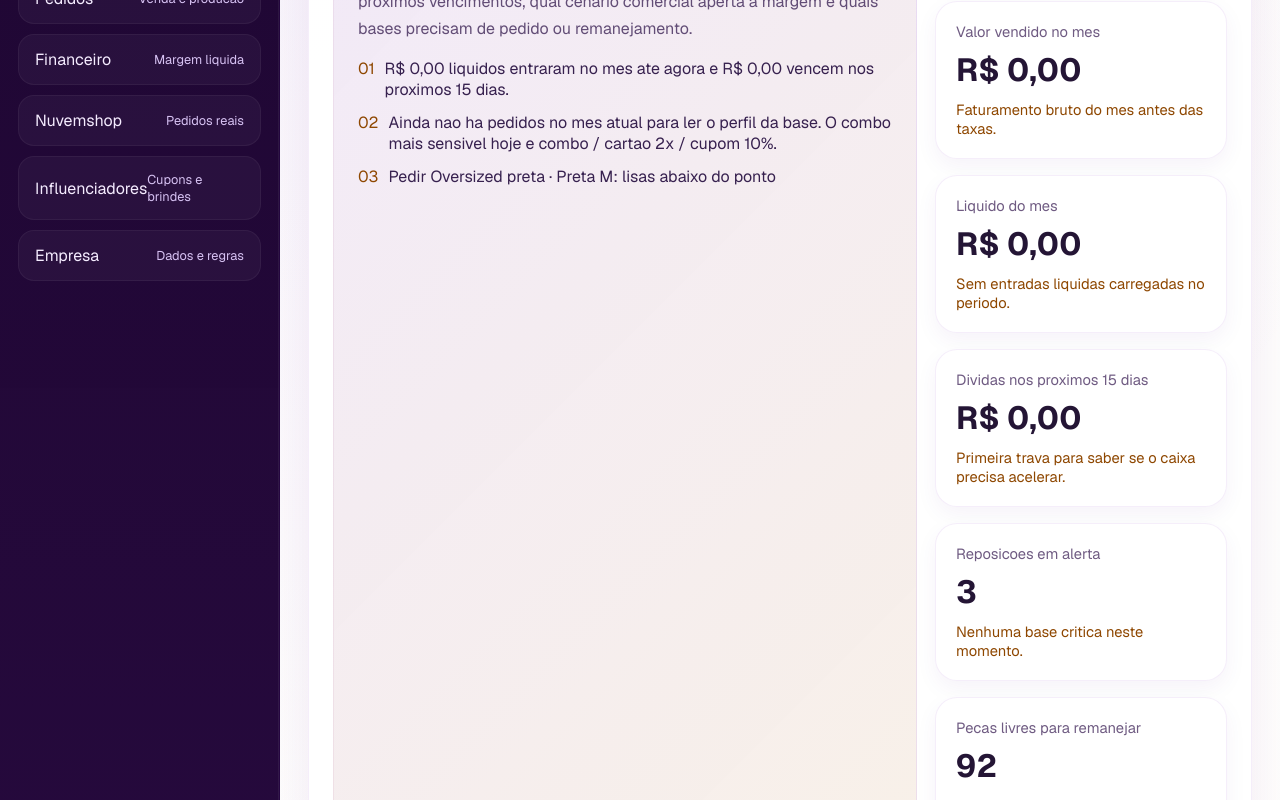
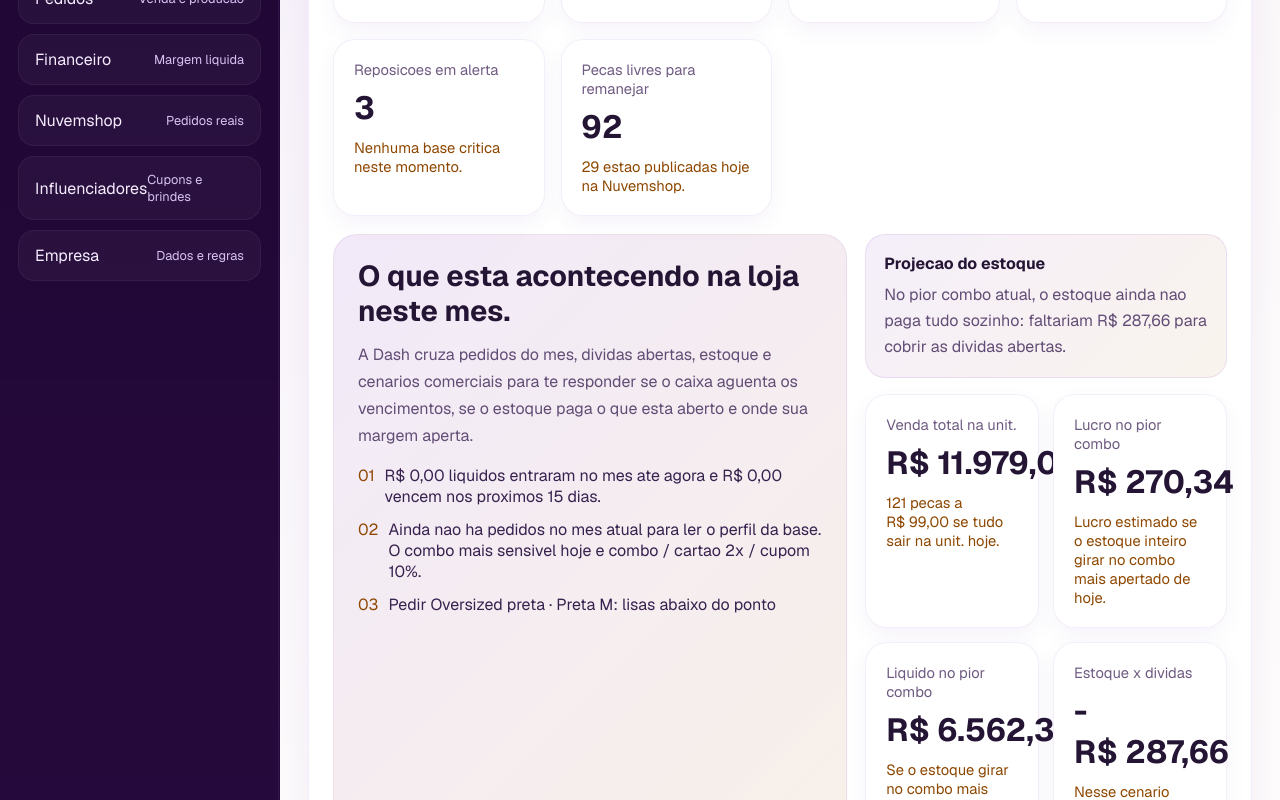
Before and after one commit to TwinexTecnologia/Repeticao-maxima, a Next.js app in the folder web/: page / in a window 1280 px wide. Shown: the part 360-1160 px from the top of the page. Built offline with nearby package versions, Linux system fonts and the light colour scheme; no server answers.

Commit message:
feat: reorganiza topo e compacta cenarios

```diff
--- a/web/src/app/page.tsx
+++ b/web/src/app/page.tsx
@@ -54,14 +54,23 @@ export default async function Home() {
       currentPath="/"
     >
       <section className={styles.section}>
-        <div className={styles.hero}>
+        <div className={styles.metricGrid}>
+          {snapshot.topMetrics.map((metric) => (
+            <article key={metric.label} className={styles.metricCard}>
+              <div className={styles.metricLabel}>{metric.label}</div>
+              <div className={styles.metricValue}>{metric.value}</div>
+              <div className={styles.metricHint}>{metric.detail}</div>
+            </article>
+          ))}
+        </div>
+
+        <div className={styles.heroCompact}>
           <div className={styles.heroCard}>
             <h2>O que esta acontecendo na loja neste mes.</h2>
             <p>
-              A Dash agora cruza pedidos do mes, dividas abertas, custos e
-              cobertura do estoque para te responder tres coisas: se o caixa
-              aguenta os proximos vencimentos, qual cenario comercial aperta a
-              margem e quais bases precisam de pedido ou remanejamento.
+              A Dash cruza pedidos do mes, dividas abertas, estoque e cenarios
+              comerciais para te responder se o caixa aguenta os vencimentos, se
+              o estoque paga o que esta aberto e onde sua margem aperta.
             </p>
             <div className={styles.heroBulletList}>
               {snapshot.heroBullets.map((bullet, index) => (
@@ -74,13 +83,20 @@ export default async function Home() {
           </div>
 
           <div className={styles.stack}>
-            {snapshot.topMetrics.map((metric) => (
+            <div className={styles.callout}>
+              <h3>Projecao do estoque</h3>
+              <p>{snapshot.stockProjectionSummary}</p>
+            </div>
+
+            <div className={styles.metricGridCompact}>
+              {snapshot.stockProjectionMetrics.map((metric) => (
                 <article key={metric.label} className={styles.metricCard}>
                   <div className={styles.metricLabel}>{metric.label}</div>
                   <div className={styles.metricValue}>{metric.value}</div>
                   <div className={styles.metricHint}>{metric.detail}</div>
                 </article>
               ))}
+            </div>
           </div>
         </div>
       </section>
@@ -194,26 +210,26 @@ export default async function Home() {
           ))}
         </div>
 
-        <div className={styles.tableWrap}>
-          <table className={styles.table}>
+        <div className={`${styles.tableWrap} ${styles.scenarioTableWrap}`}>
+          <table className={`${styles.table} ${styles.scenarioTable}`}>
             <thead>
               <tr>
                 <th>Cenario</th>
                 <th>Composicao</th>
                 <th>Qtd</th>
                 <th>Valor</th>
-                <th>Taxa paga</th>
+                <th>Taxa</th>
                 <th>% taxa</th>
                 <th>Liquido</th>
                 <th>Custo</th>
                 <th>Lucro</th>
                 <th>Margem</th>
-                <th>Influenciador</th>
+                <th>Influ.</th>
                 <th>Atleta</th>
-                <th>Lucro c/ influ</th>
-                <th>Margem c/ influ</th>
-                <th>Lucro c/ atleta</th>
-                <th>Margem c/ atleta</th>
+                <th>Lucro infl.</th>
+                <th>Margem infl.</th>
+                <th>Lucro atleta</th>
+                <th>Margem atleta</th>
               </tr>
             </thead>
             <tbody>
@@ -236,7 +252,7 @@ export default async function Home() {
                   <td className={styles.tableCellTight}>
                     <strong>{formatPercent(row.influencerPercent)}</strong>
                     <div>{formatMoney(row.influencerBenefitValue)}</div>
-                    <div>Custo est. {formatMoney(row.influencerBenefitCost)}</div>
+                    <div>custo {formatMoney(row.influencerBenefitCost)}</div>
                   </td>
                   <td className={styles.tableCellTight}>
                     <strong>{formatPercent(row.athleteTotalPercent)}</strong>
@@ -245,7 +261,7 @@ export default async function Home() {
                       {formatMoney(row.athleteProductBenefitValue)} roupa +{" "}
                       {formatMoney(row.athleteSupportBenefitValue)} apoio
                     </div>
-                    <div>Custo est. {formatMoney(row.athleteTotalBenefitCost)}</div>
+                    <div>custo {formatMoney(row.athleteTotalBenefitCost)}</div>
                   </td>
                   <td className={getProfitToneClass(row.influencerAdjustedMarginPercent)}>
                     {formatMoney(row.influencerAdjustedProfit)}
@@ -390,6 +406,46 @@ function buildHomeSnapshot(params: {
 
   const customerSummary = buildCustomerMetrics(orders);
   const comboDefinitions = buildRealComboDefinitions(comboRules, unitPrice);
+  const unitaryFullPixScenario = buildUnitMixScenarioRow({
+    config,
+    title: "Unitaria Full / Pix / Sem cupom",
+    basePrice: config.unitPrice,
+    fullCount: 1,
+    minimalCount: 0,
+    feePercent: config.nuvemPixPercent,
+    fixedFee: config.nuvemPixFixed,
+    discountPercent: 0,
+  });
+  const unitaryFullCardScenario = buildUnitMixScenarioRow({
+    config,
+    title: "Unitaria Full / Cartao 2x / Cupom 10%",
+    basePrice: config.unitPrice,
+    fullCount: 1,
+    minimalCount: 0,
+    feePercent: config.nuvemCard2Percent,
+    fixedFee: config.nuvemCard2Fixed,
+    discountPercent: config.couponPercent,
+  });
+  const unitaryMinimalPixScenario = buildUnitMixScenarioRow({
+    config,
+    title: "Unitaria Minimalista / Pix / Sem cupom",
+    basePrice: config.unitPrice,
+    fullCount: 0,
+    minimalCount: 1,
+    feePercent: config.nuvemPixPercent,
+    fixedFee: config.nuvemPixFixed,
+    discountPercent: 0,
+  });
+  const unitaryMinimalCardScenario = buildUnitMixScenarioRow({
+    config,
+    title: "Unitaria Minimalista / Cartao 2x / Cupom 10%",
+    basePrice: config.unitPrice,
+    fullCount: 0,
+    minimalCount: 1,
+    feePercent: config.nuvemCard2Percent,
+    fixedFee: config.nuvemCard2Fixed,
+    discountPercent: config.couponPercent,
+  });
   const comboScenarioRows = comboDefinitions.flatMap((definition) => [
     buildComboMixScenarioRow({
       config,
@@ -447,46 +503,10 @@ function buildHomeSnapshot(params: {
       mixLabel: `${config.comboQuantity} full`,
     });
   const strategicScenarioRows = [
-    buildUnitMixScenarioRow({
-      config,
-      title: "Unitaria Full / Pix / Sem cupom",
-      basePrice: config.unitPrice,
-      fullCount: 1,
-      minimalCount: 0,
-      feePercent: config.nuvemPixPercent,
-      fixedFee: config.nuvemPixFixed,
-      discountPercent: 0,
-    }),
-    buildUnitMixScenarioRow({
-      config,
-      title: "Unitaria Full / Cartao 2x / Cupom 10%",
-      basePrice: config.unitPrice,
-      fullCount: 1,
-      minimalCount: 0,
-      feePercent: config.nuvemCard2Percent,
-      fixedFee: config.nuvemCard2Fixed,
-      discountPercent: config.couponPercent,
-    }),
-    buildUnitMixScenarioRow({
-      config,
-      title: "Unitaria Minimalista / Pix / Sem cupom",
-      basePrice: config.unitPrice,
-      fullCount: 0,
-      minimalCount: 1,
-      feePercent: config.nuvemPixPercent,
-      fixedFee: config.nuvemPixFixed,
-      discountPercent: 0,
-    }),
-    buildUnitMixScenarioRow({
-      config,
-      title: "Unitaria Minimalista / Cartao 2x / Cupom 10%",
-      basePrice: config.unitPrice,
-      fullCount: 0,
-      minimalCount: 1,
-      feePercent: config.nuvemCard2Percent,
-      fixedFee: config.nuvemCard2Fixed,
-      discountPercent: config.couponPercent,
-    }),
+    unitaryFullPixScenario,
+    unitaryFullCardScenario,
+    unitaryMinimalPixScenario,
+    unitaryMinimalCardScenario,
     ...comboScenarioRows,
   ].sort((left, right) => {
     if (right.marginPercent !== left.marginPercent) {
@@ -498,6 +518,19 @@ function buildHomeSnapshot(params: {
   const debtWindowRows = buildDebtWindowRows(openDebts, dailyNetPaceValue);
   const stockActionRows = buildStockActionRows(stockItems);
   const highPriorityStock = stockActionRows.filter((row) => row.level === "alto").length;
+  const worstComboNetPerUnit =
+    worstRealisticCombo.quantity > 0
+      ? worstRealisticCombo.netReceived / worstRealisticCombo.quantity
+      : 0;
+  const worstComboProfitPerUnit =
+    worstRealisticCombo.quantity > 0
+      ? worstRealisticCombo.netProfit / worstRealisticCombo.quantity
+      : 0;
+  const stockUnitRevenuePotential = totalUnits * config.unitPrice;
+  const stockUnitProfitPotentialFull = totalUnits * unitaryFullPixScenario.netProfit;
+  const stockComboNetPotentialConservative = totalUnits * worstComboNetPerUnit;
+  const stockComboProfitPotentialConservative = totalUnits * worstComboProfitPerUnit;
+  const stockCoverageAgainstDebt = stockComboNetPotentialConservative - openDebtTotal;
 
   const financeMetrics = [
     {
@@ -674,6 +707,31 @@ function buildHomeSnapshot(params: {
         detail: `Leitura usando ${worstRealisticCombo.mixLabel.toLowerCase()} em 2x com cupom para cobrir ${formatMoney(openDebtTotal)} em aberto.`,
       },
     ],
+    stockProjectionMetrics: [
+      {
+        label: "Venda total na unit.",
+        value: formatMoney(stockUnitRevenuePotential),
+        detail: `${totalUnits} pecas a ${formatMoney(config.unitPrice)} se tudo sair na unit. hoje.`,
+      },
+      {
+        label: "Lucro no pior combo",
+        value: formatMoney(stockComboProfitPotentialConservative),
+        detail: `Lucro estimado se o estoque inteiro girar no combo mais apertado de hoje.`,
+      },
+      {
+        label: "Liquido no pior combo",
+        value: formatMoney(stockComboNetPotentialConservative),
+        detail: `Se o estoque girar no combo mais apertado atual, esse e o liquido potencial.`,
+      },
+      {
+        label: "Estoque x dividas",
+        value: formatMoney(stockCoverageAgainstDebt),
+        detail:
+          stockCoverageAgainstDebt >= 0
+            ? `Nesse cenario ainda sobrariam ${formatMoney(stockCoverageAgainstDebt)} depois de pagar o aberto.`
+            : `Nesse cenario ainda faltariam ${formatMoney(Math.abs(stockCoverageAgainstDebt))} para cobrir o aberto.`,
+      },
+    ],
     stockActionRows,
     alerts,
     customerMetrics: customerSummary.metrics,
@@ -688,6 +746,12 @@ function buildHomeSnapshot(params: {
           )} para o mes e precisa vigiar principalmente a janela de 15 dias, onde vencem ${formatMoney(
             dueSoonTotal,
           )}.`,
+    stockProjectionSummary:
+      openDebtTotal <= 0
+        ? `Hoje o estoque total poderia gerar ate ${formatMoney(stockUnitRevenuePotential)} na unit. e, no cenario mais apertado de combo, ainda projetaria ${formatMoney(stockComboNetPotentialConservative)} liquidos.`
+        : stockCoverageAgainstDebt >= 0
+          ? `O estoque atual teria potencial de cobrir as dividas abertas mesmo no combo mais apertado, com folga estimada de ${formatMoney(stockCoverageAgainstDebt)}.`
+          : `No pior combo atual, o estoque ainda nao paga tudo sozinho: faltariam ${formatMoney(Math.abs(stockCoverageAgainstDebt))} para cobrir as dividas abertas.`,
     marginDiagnosis: `O combo continua sendo a leitura mais sensivel do caixa. No melhor caso ele gera ${formatMoney(
       bestCombo.netReceived,
     )} liquidos com ${bestCombo.mixLabel.toLowerCase()}; no cenario mais apertado de 2x com cupom cai para ${formatMoney(
--- a/web/src/components/panel.module.css
+++ b/web/src/components/panel.module.css
@@ -130,6 +130,13 @@
   grid-template-columns: minmax(0, 2fr) minmax(280px, 1fr);
 }
 
+.heroCompact {
+  margin-top: 18px;
+  display: grid;
+  gap: 18px;
+  grid-template-columns: minmax(0, 1.35fr) minmax(360px, 0.95fr);
+}
+
 .heroCard {
   padding: 24px;
   border-radius: 24px;
@@ -168,6 +175,12 @@
   display: grid;
   gap: 16px;
   grid-template-columns: repeat(4, minmax(0, 1fr));
+}
+
+.metricGridCompact {
+  display: grid;
+  gap: 14px;
+  grid-template-columns: repeat(2, minmax(0, 1fr));
 }
 
 .metricCard {
@@ -336,6 +349,89 @@
 .tableCellTight div {
   color: #6f5b82;
   font-size: 0.88rem;
+}
+
+.scenarioTableWrap {
+  overflow: hidden;
+}
+
+.scenarioTable {
+  min-width: 0;
+  table-layout: fixed;
+}
+
+.scenarioTable th,
+.scenarioTable td {
+  padding: 9px 8px;
+  font-size: 0.78rem;
+  vertical-align: top;
+  word-break: break-word;
+}
+
+.scenarioTable th {
+  font-size: 0.68rem;
+  letter-spacing: 0.03em;
+}
+
+.scenarioTable th:nth-child(1),
+.scenarioTable td:nth-child(1) {
+  width: 10%;
+}
+
+.scenarioTable th:nth-child(2),
+.scenarioTable td:nth-child(2) {
+  width: 9%;
+}
+
+.scenarioTable th:nth-child(3),
+.scenarioTable td:nth-child(3) {
+  width: 3%;
+  text-align: center;
+}
+
+.scenarioTable th:nth-child(4),
+.scenarioTable td:nth-child(4),
+.scenarioTable th:nth-child(5),
+.scenarioTable td:nth-child(5),
+.scenarioTable th:nth-child(6),
+.scenarioTable td:nth-child(6),
+.scenarioTable th:nth-child(7),
+.scenarioTable td:nth-child(7),
+.scenarioTable th:nth-child(8),
+.scenarioTable td:nth-child(8),
+.scenarioTable th:nth-child(9),
+.scenarioTable td:nth-child(9),
+.scenarioTable th:nth-child(10),
+.scenarioTable td:nth-child(10),
+.scenarioTable th:nth-child(13),
+.scenarioTable td:nth-child(13),
+.scenarioTable th:nth-child(14),
+.scenarioTable td:nth-child(14),
+.scenarioTable th:nth-child(15),
+.scenarioTable td:nth-child(15),
+.scenarioTable th:nth-child(16),
+.scenarioTable td:nth-child(16) {
+  width: 5.5%;
+}
+
+.scenarioTable th:nth-child(11),
+.scenarioTable td:nth-child(11),
+.scenarioTable th:nth-child(12),
+.scenarioTable td:nth-child(12) {
+  width: 9%;
+}
+
+.scenarioTable .tableCellTight {
+  min-width: 0;
+  line-height: 1.25;
+}
+
+.scenarioTable .tableCellTight strong {
+  font-size: 0.8rem;
+}
+
+.scenarioTable .tableCellTight div {
+  font-size: 0.72rem;
 }
 
 .scenarioGrid {
@@ -982,6 +1078,7 @@
   }
 
   .hero,
+  .heroCompact,
   .twoColumn,
   .integrationHero,
   .orderLayout {
@@ -1015,6 +1112,10 @@
   .definitionGrid {
     grid-template-columns: 1fr;
   }
+
+  .metricGridCompact {
+    grid-template-columns: repeat(2, minmax(0, 1fr));
+  }
 }
 
 @media (max-width: 720px) {
@@ -1029,6 +1130,10 @@
   }
 
   .metricGrid {
+    grid-template-columns: 1fr;
+  }
+
+  .metricGridCompact {
     grid-template-columns: 1fr;
   }
 
```
Lines whose indentation alone changed are shown as unchanged.
